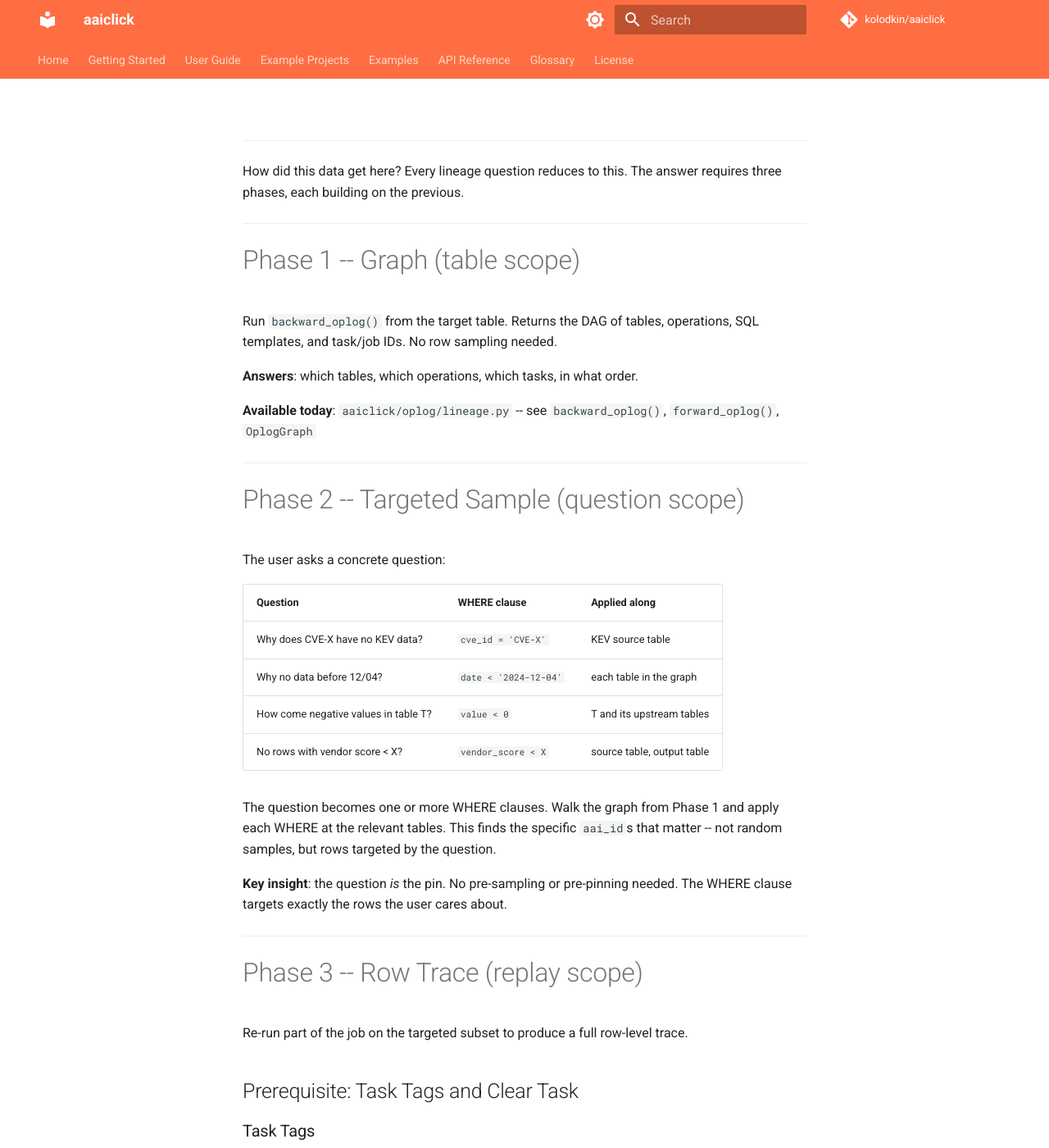
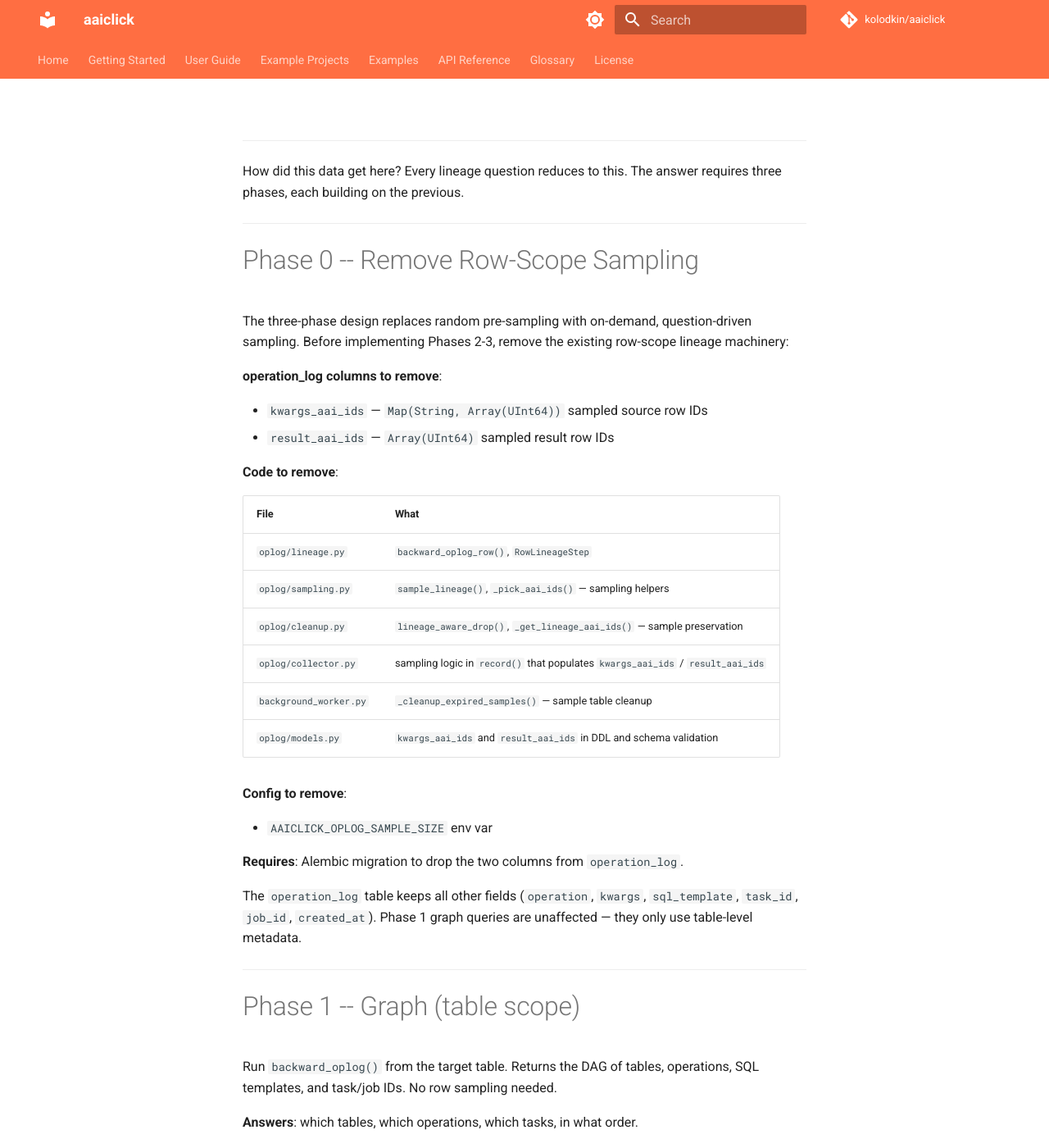
Before and after one commit to kolodkin/aaiclick, an MkDocs documentation site: the page built from docs/lineage_3_phases.md, in a window 1280 px wide and 1400 px high. Shown: the whole window at 82% size. Built offline with MkDocs 1.6.1 and Material for MkDocs 9.7.7, drawn with Linux system fonts in a browser that asks for light colours; comment, search, counter and statistics services are not loaded; some of the changed text lies outside the part shown.

Commit message:
cleanup: add Phase 0 — remove row-scope sampling machinery
Three-phase design replaces random pre-sampling with question-driven
sampling. Phase 0 removes kwargs_aai_ids, result_aai_ids, backward_oplog_row,
sampling helpers, and sample cleanup. Requires Alembic migration.

```diff
--- a/docs/lineage_3_phases.md
+++ b/docs/lineage_3_phases.md
@@ -3,6 +3,40 @@ Lineage: Three-Phase Debugging
 
 How did this data get here? Every lineage question reduces to this.
 The answer requires three phases, each building on the previous.
+
+---
+
+# Phase 0 -- Remove Row-Scope Sampling
+
+The three-phase design replaces random pre-sampling with on-demand,
+question-driven sampling. Before implementing Phases 2-3, remove the
+existing row-scope lineage machinery:
+
+**operation_log columns to remove**:
+
+- `kwargs_aai_ids` — `Map(String, Array(UInt64))` sampled source row IDs
+- `result_aai_ids` — `Array(UInt64)` sampled result row IDs
+
+**Code to remove**:
+
+| File                     | What                                                              |
+|--------------------------|-------------------------------------------------------------------|
+| `oplog/lineage.py`       | `backward_oplog_row()`, `RowLineageStep`                         |
+| `oplog/sampling.py`      | `sample_lineage()`, `_pick_aai_ids()` — sampling helpers         |
+| `oplog/cleanup.py`       | `lineage_aware_drop()`, `_get_lineage_aai_ids()` — sample preservation |
+| `oplog/collector.py`     | sampling logic in `record()` that populates `kwargs_aai_ids` / `result_aai_ids` |
+| `background_worker.py`   | `_cleanup_expired_samples()` — sample table cleanup              |
+| `oplog/models.py`        | `kwargs_aai_ids` and `result_aai_ids` in DDL and schema validation |
+
+**Config to remove**:
+
+- `AAICLICK_OPLOG_SAMPLE_SIZE` env var
+
+**Requires**: Alembic migration to drop the two columns from `operation_log`.
+
+The `operation_log` table keeps all other fields (`operation`, `kwargs`,
+`sql_template`, `task_id`, `job_id`, `created_at`). Phase 1 graph queries
+are unaffected — they only use table-level metadata.
 
 ---
 
@@ -105,28 +139,16 @@ source values, and where in the pipeline did the data appear or disappear.
 
 ---
 
-# Why Not Pre-Sample?
-
-Random sampling collects `aai_id`s at operation time, but without a concrete
-question the samples are just numbers. They don't help debug anything because
-there is no question driving the investigation. Targeted sampling (Phase 2)
-flips the model: sample on demand, guided by the question.
-
-Pre-sampled `aai_id`s in `kwargs_aai_ids` / `result_aai_ids` remain useful for
-structural validation (confirming operations ran and produced output), but
-row-level debugging should use the three-phase flow.
-
----
-
 # Current State
 
 | Phase   | Status              | Notes                                                         |
 |---------|---------------------|---------------------------------------------------------------|
+| Phase 0 | Not yet implemented | Remove row-scope sampling + migration                         |
 | Phase 1 | Implemented         | `backward_oplog()`, `forward_oplog()`, `OplogGraph`           |
 | Phase 2 | Not yet implemented | Needs: graph walker + WHERE application at each node          |
 | Phase 3 | Not yet implemented | Needs: clear task + downstream, replay with smart sampling    |
 
-## Prerequisites
+## Prerequisites for Phase 3
 
 | Prerequisite               | Status              | Notes                                              |
 |----------------------------|---------------------|----------------------------------------------------|
```
